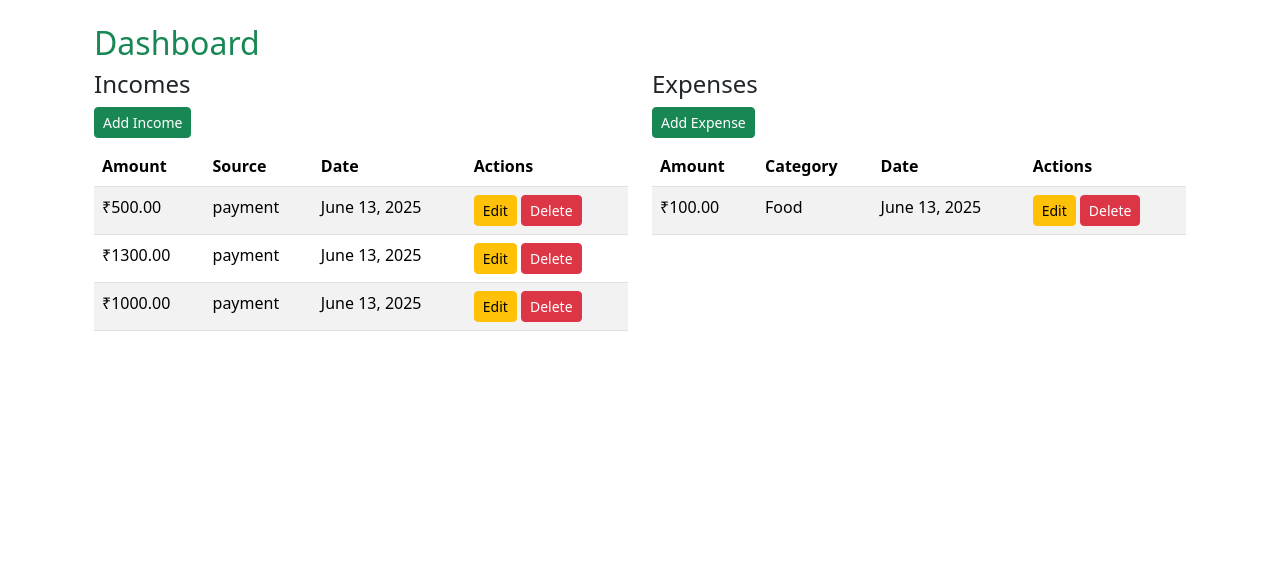
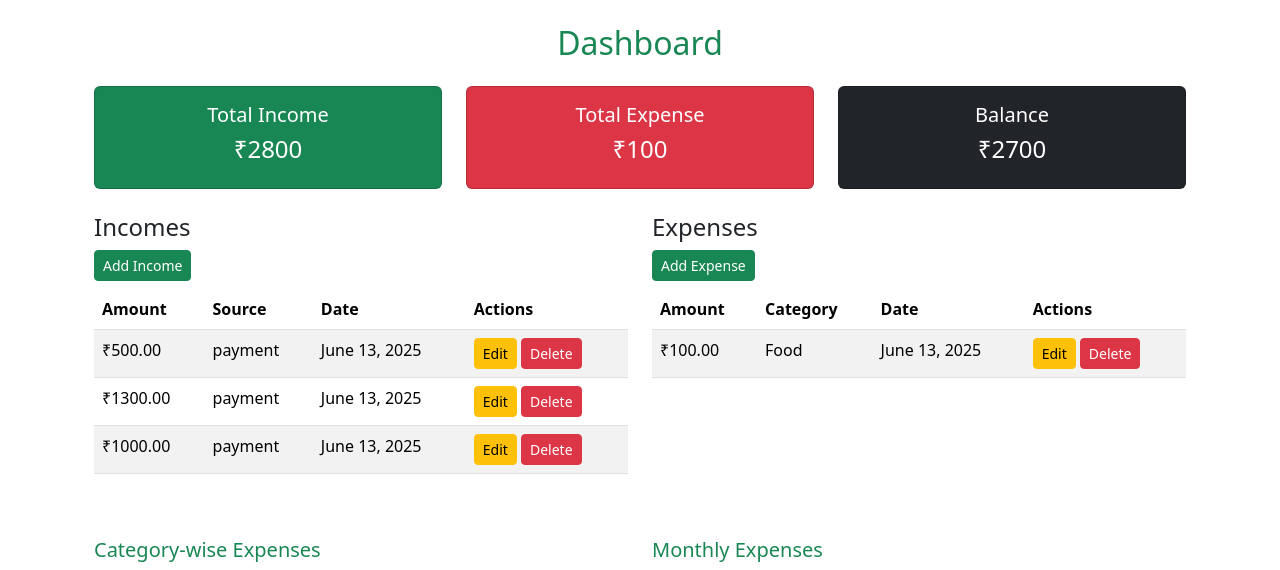
Before and after one commit to Mrun-1102/django-finance-tracker, a Django app: page / in a window 1280 px wide. Shown: the part 56-626 px from the top of the page. Run offline with Django 5.2, Linux system fonts and the light colour scheme; a user stored in the database is signed in; data comes from the database, SQL or seed files in the repository; both versions use the stored data as it was after the commit.

Commit message:
Added dashboard summary

```diff
--- a/tracker/templates/tracker/base.html
+++ b/tracker/templates/tracker/base.html
@@ -38,5 +38,7 @@
 
         {% block content %}{% endblock %}
     </div>
+    {% block extra_scripts %}{% endblock %}
+
 </body>
 </html>
--- a/tracker/templates/tracker/dashboard.html
+++ b/tracker/templates/tracker/dashboard.html
@@ -2,7 +2,7 @@
 {% load static %}
 
 
-{% block content %}
+{% comment %} {% block content %}
 <div class="container mt-4">
     <h2 class="text-success">Dashboard</h2>
 
@@ -66,4 +66,145 @@
         </div>
     </div>
 </div>
+{% endblock %}  {% endcomment %}
+
+
+
+
+{% block content %}
+<div class="container mt-4">
+    <h2 class="text-success text-center mb-4">Dashboard</h2>
+
+    <!-- Summary Cards -->
+    <div class="row mb-4 text-center">
+        <div class="col-md-4">
+            <div class="card bg-success text-white">
+                <div class="card-body">
+                    <h5>Total Income</h5>
+                    <h4>₹{{ total_income }}</h4>
+                </div>
+            </div>
+        </div>
+        <div class="col-md-4">
+            <div class="card bg-danger text-white">
+                <div class="card-body">
+                    <h5>Total Expense</h5>
+                    <h4>₹{{ total_expense }}</h4>
+                </div>
+            </div>
+        </div>
+        <div class="col-md-4">
+            <div class="card bg-dark text-white">
+                <div class="card-body">
+                    <h5>Balance</h5>
+                    <h4>₹{{ balance }}</h4>
+                </div>
+            </div>
+        </div>
+    </div>
+
+    <!-- Income Section -->
+    <div class="row">
+        <div class="col-md-6">
+            <h4>Incomes</h4>
+            <a href="{% url 'add_income' %}" class="btn btn-sm btn-success mb-2">Add Income</a>
+            <table class="table table-striped">
+                <thead>
+                    <tr>
+                        <th>Amount</th>
+                        <th>Source</th>
+                        <th>Date</th>
+                        <th>Actions</th>
+                    </tr>
+                </thead>
+                <tbody>
+                    {% for income in incomes %}
+                    <tr>
+                        <td>₹{{ income.amount }}</td>
+                        <td>{{ income.source }}</td>
+                        <td>{{ income.date }}</td>
+                        <td>
+                            <a href="{% url 'edit_income' income.pk %}" class="btn btn-sm btn-warning">Edit</a>
+                            <a href="{% url 'delete_income' income.pk %}" class="btn btn-sm btn-danger">Delete</a>
+                        </td>
+                    </tr>
+                    {% endfor %}
+                </tbody>
+            </table>
+        </div>
+
+        <!-- Expense Section -->
+        <div class="col-md-6">
+            <h4>Expenses</h4>
+            <a href="{% url 'add_expense' %}" class="btn btn-sm btn-success mb-2">Add Expense</a>
+            <table class="table table-striped">
+                <thead>
+                    <tr>
+                        <th>Amount</th>
+                        <th>Category</th>
+                        <th>Date</th>
+                        <th>Actions</th>
+                    </tr>
+                </thead>
+                <tbody>
+                    {% for expense in expenses %}
+                    <tr>
+                        <td>₹{{ expense.amount }}</td>
+                        <td>{{ expense.category }}</td>
+                        <td>{{ expense.date }}</td>
+                        <td>
+                            <a href="{% url 'edit_expense' expense.pk %}" class="btn btn-sm btn-warning">Edit</a>
+                            <a href="{% url 'delete_expense' expense.pk %}" class="btn btn-sm btn-danger">Delete</a>
+                        </td>
+                    </tr>
+                    {% endfor %}
+                </tbody>
+            </table>
+        </div>
+    </div>
+
+    <!-- Charts Section -->
+    <div class="row mt-5">
+        <div class="col-md-6">
+            <h5 class="text-success">Category-wise Expenses</h5>
+            <canvas id="pieChart"></canvas>
+        </div>
+        <div class="col-md-6">
+            <h5 class="text-success">Monthly Expenses</h5>
+            <canvas id="lineChart"></canvas>
+        </div>
+    </div>
+</div>
 {% endblock %}
+
+{% block extra_scripts %}
+<script src="https://cdn.jsdelivr.net/npm/chart.js"></script>
+<script>
+    const pieChart = new Chart(document.getElementById('pieChart'), {
+        type: 'pie',
+        data: {
+            labels: {{ category_labels|safe }},
+            datasets: [{
+                label: 'Expenses by Category',
+                data: {{ category_data|safe }},
+                backgroundColor: ['#4CAF50', '#81C784', '#C8E6C9', '#2E7D32', '#A5D6A7']
+            }]
+        }
+    });
+
+    const lineChart = new Chart(document.getElementById('lineChart'), {
+        type: 'line',
+        data: {
+            labels: {{ monthly_labels|safe }},
+            datasets: [{
+                label: 'Monthly Expenses',
+                data: {{ monthly_data|safe }},
+                borderColor: '#388E3C',
+                backgroundColor: '#C8E6C9',
+                fill: true,
+                tension: 0.4
+            }]
+        }
+    });
+</script>
+{% endblock %}
--- a/tracker/urls.py
+++ b/tracker/urls.py
@@ -18,6 +18,8 @@ urlpatterns = [
     path('accounts/password_reset/done/', auth_views.PasswordResetDoneView.as_view(), name='password_reset_done'),
     path('accounts/reset/<uidb64>/<token>/', auth_views.PasswordResetConfirmView.as_view(), name='password_reset_confirm'),
     path('accounts/reset/done/', auth_views.PasswordResetCompleteView.as_view(), name='password_reset_complete'),
+    # path('dashboard/category-data/', expense_category_data, name='expense_category_data'),
+    # path('dashboard/monthly-data/', monthly_expense_data, name='monthly_expense_data'),
 
 
 ]
--- a/tracker/views.py
+++ b/tracker/views.py
@@ -7,13 +7,55 @@ from django.shortcuts import get_object_or_404
 from django.contrib.auth.forms import UserCreationForm
 from django.contrib import messages
 from .forms import CustomRegisterForm
+from django.db.models import Sum
+import calendar
+from django.http import JsonResponse
+from django.db.models.functions import ExtractMonth
+
 
 @login_required
 def dashboard(request):
     incomes = Income.objects.filter(user=request.user).order_by('-date')
     expenses = Expense.objects.filter(user=request.user).order_by('-date')
-    return render(request, 'tracker/dashboard.html', {'incomes': incomes, 'expenses': expenses})
-    # return render(request, 'tracker/dashboard.html')
+
+    total_income = incomes.aggregate(total=Sum('amount'))['total'] or 0
+    total_expense = expenses.aggregate(total=Sum('amount'))['total'] or 0
+    balance = total_income - total_expense
+
+    # --- Category-wise Expense Data ---
+    category_data = (
+        expenses.values('category')
+        .annotate(total=Sum('amount'))
+        .order_by('-total')
+    )
+
+    category_labels = [item['category'] for item in category_data]
+    category_totals = [item['total'] for item in category_data]
+
+    # --- Monthly Expense Data ---
+    monthly_data = (
+        expenses.annotate(month=ExtractMonth('date'))
+        .values('month')
+        .annotate(total=Sum('amount'))
+        .order_by('month')
+    )
+
+    monthly_labels = [calendar.month_name[item['month']] for item in monthly_data]
+    monthly_totals = [item['total'] for item in monthly_data]
+
+    context = {
+        'incomes': incomes,
+        'expenses': expenses,
+        'total_income': total_income,
+        'total_expense': total_expense,
+        'balance': balance,
+        'category_labels': category_labels,
+        'category_data': category_totals,
+        'monthly_labels': monthly_labels,
+        'monthly_data': monthly_totals,
+    }
+    return render(request, 'tracker/dashboard.html', context)
+
 
 def register_view(request):
     if request.method == 'POST':
```
Also changed, not shown: db.sqlite3.
